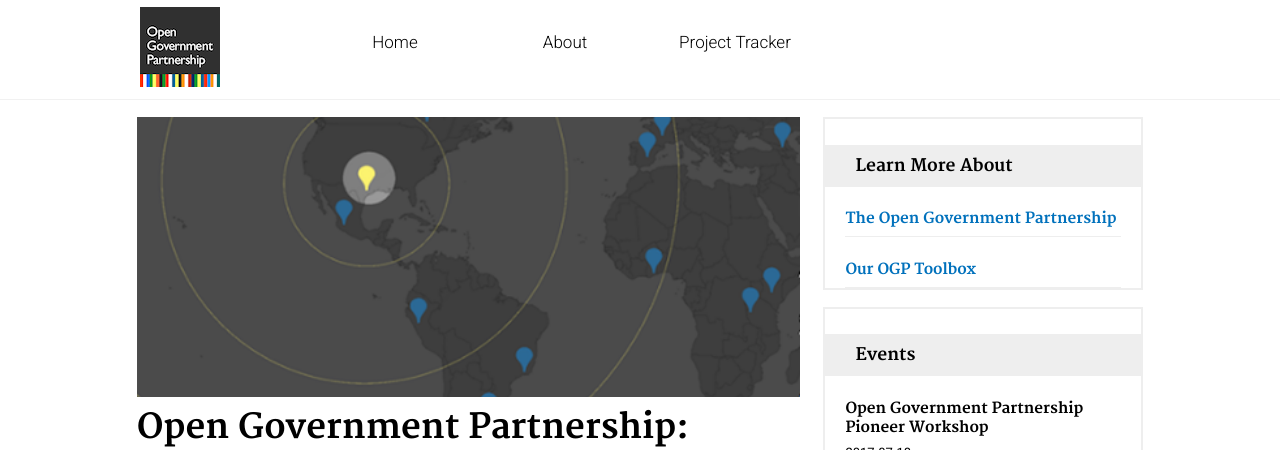
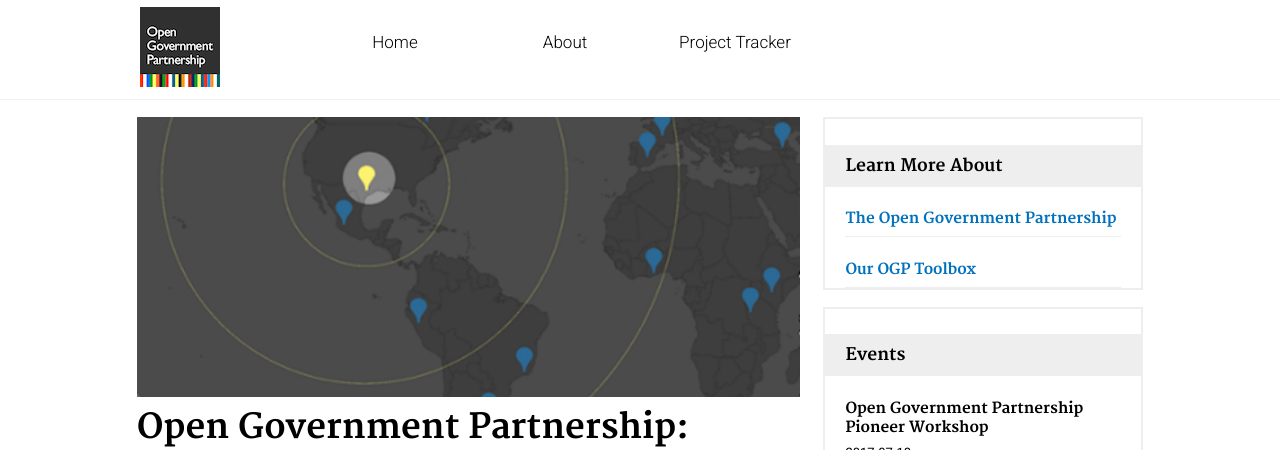
Before and after one commit to cityofaustin/opengovpartnership, a Jekyll site: the page built from index.html, in a window 1280 px wide. Shown: the top 450 px of the page. Built offline with Jekyll 4.4.1, drawn with Linux system fonts in a browser that asks for light colours.

Commit message:
Update _main.scss

```diff
--- a/_sass/_main.scss
+++ b/_sass/_main.scss
@@ -415,7 +415,7 @@
     margin-bottom: 1em;
     h4 {
       background-color: #eee;
-      padding: 01rem 3rem;
+      padding: 01rem 2rem;
     }
     .entry {
       padding: 0;
```
